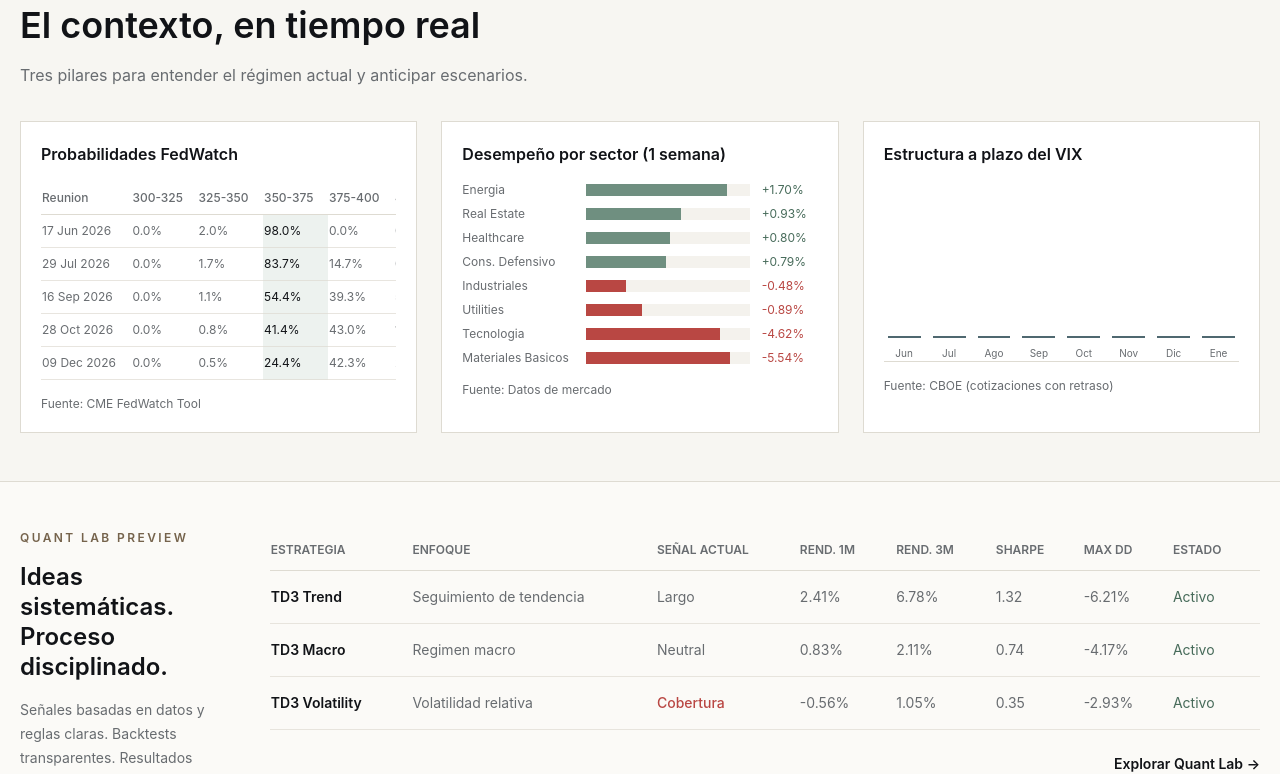
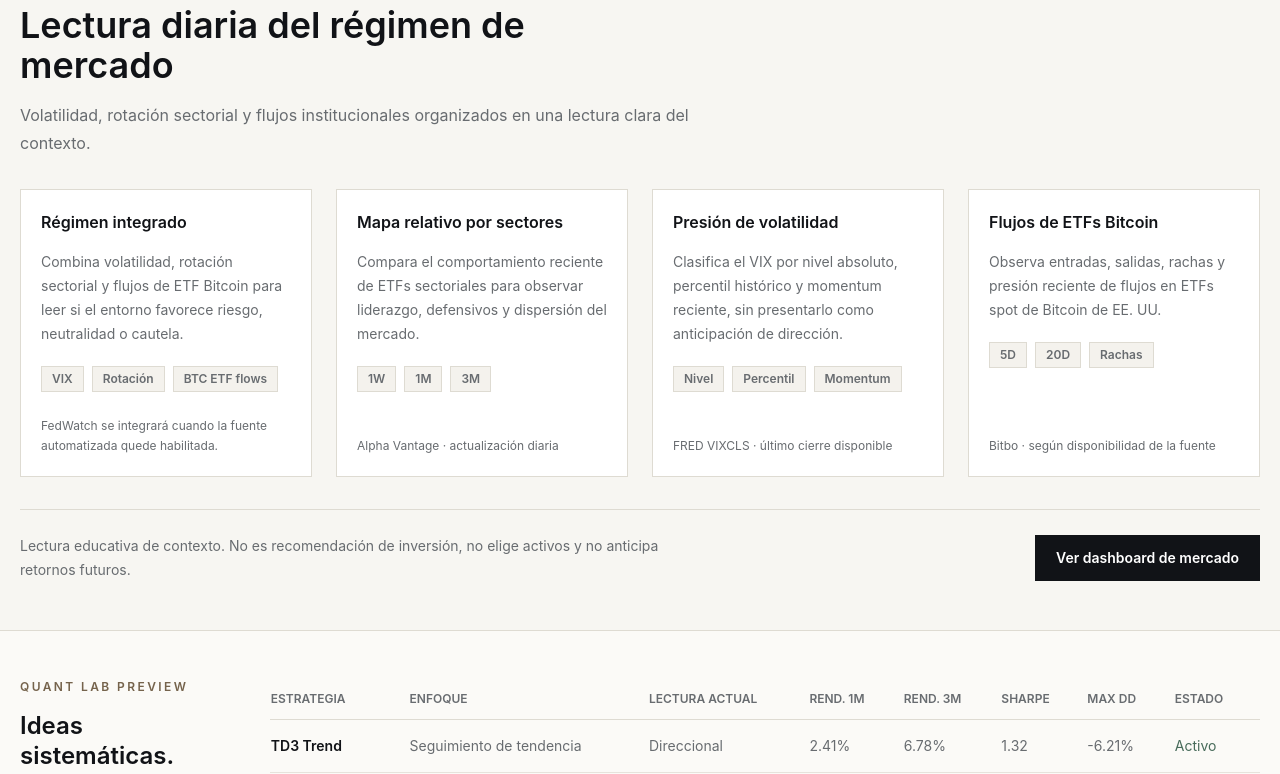
Before and after one commit to luiguiHerrera/Luiguiherrera-web, a Next.js app: page / in a window 1280 px wide. Shown: the part 1360-2134 px from the top of the page. Built offline with nearby package versions, Linux system fonts and the light colour scheme.

Commit message:
Update home previews and dashboard copy

```diff
--- a/app/page.tsx
+++ b/app/page.tsx
@@ -25,7 +25,7 @@ const tools = [
     title: "Quant / TD3 Lab",
     label: "03",
     href: "/quant-lab",
-    description: "Señales cuantitativas, backtests y análisis sistemático.",
+    description: "Lecturas cuantitativas, backtests y análisis sistemático.",
   },
   {
     title: "Protege tu dinero",
@@ -35,27 +35,36 @@ const tools = [
   },
 ];
 
-const fedRows = [
-  ["17 Jun 2026", "0.0%", "2.0%", "98.0%", "0.0%", "0.0%"],
-  ["29 Jul 2026", "0.0%", "1.7%", "83.7%", "14.7%", "0.0%"],
-  ["16 Sep 2026", "0.0%", "1.1%", "54.4%", "39.3%", "5.2%"],
-  ["28 Oct 2026", "0.0%", "0.8%", "41.4%", "43.0%", "13.5%"],
-  ["09 Dec 2026", "0.0%", "0.5%", "24.4%", "42.3%", "25.8%"],
+const dashboardPreviews = [
+  {
+    title: "Régimen integrado",
+    text: "Combina volatilidad, rotación sectorial y flujos de ETF Bitcoin para leer si el entorno favorece riesgo, neutralidad o cautela.",
+    tags: ["VIX", "Rotación", "BTC ETF flows"],
+    source: "FedWatch se integrará cuando la fuente automatizada quede habilitada.",
+  },
+  {
+    title: "Mapa relativo por sectores",
+    text: "Compara el comportamiento reciente de ETFs sectoriales para observar liderazgo, defensivos y dispersión del mercado.",
+    tags: ["1W", "1M", "3M"],
+    source: "Alpha Vantage · actualización diaria",
+  },
+  {
+    title: "Presión de volatilidad",
+    text: "Clasifica el VIX por nivel absoluto, percentil histórico y momentum reciente, sin presentarlo como anticipación de dirección.",
+    tags: ["Nivel", "Percentil", "Momentum"],
+    source: "FRED VIXCLS · último cierre disponible",
+  },
+  {
+    title: "Flujos de ETFs Bitcoin",
+    text: "Observa entradas, salidas, rachas y presión reciente de flujos en ETFs spot de Bitcoin de EE. UU.",
+    tags: ["5D", "20D", "Rachas"],
+    source: "Bitbo · según disponibilidad de la fuente",
+  },
 ];
 
-const sectors = [
-  ["Energia", "+1.70%", 86, "pos"],
-  ["Real Estate", "+0.93%", 58, "pos"],
-  ["Healthcare", "+0.80%", 51, "pos"],
-  ["Cons. Defensivo", "+0.79%", 49, "pos"],
-  ["Industriales", "-0.48%", 24, "neg"],
-  ["Utilities", "-0.89%", 34, "neg"],
-  ["Tecnologia", "-4.62%", 82, "neg"],
-  ["Materiales Basicos", "-5.54%", 88, "neg"],
-];
 
 const quantRows = [
-  ["TD3 Trend", "Seguimiento de tendencia", "Largo", "2.41%", "6.78%", "1.32", "-6.21%", "Activo"],
+  ["TD3 Trend", "Seguimiento de tendencia", "Direccional", "2.41%", "6.78%", "1.32", "-6.21%", "Activo"],
   ["TD3 Macro", "Regimen macro", "Neutral", "0.83%", "2.11%", "0.74", "-4.17%", "Activo"],
   ["TD3 Volatility", "Volatilidad relativa", "Cobertura", "-0.56%", "1.05%", "0.35", "-2.93%", "Activo"],
 ];
@@ -122,59 +131,33 @@ export default function Home() {
       <section className="border-b border-line bg-[#f7f6f2]">
         <div className="mx-auto max-w-7xl px-5 py-12">
           <p className="text-xs font-semibold uppercase tracking-[0.2em] text-brass">Market Regime Dashboard</p>
-          <h2 className="mt-4 max-w-xl text-3xl font-semibold leading-tight text-ink md:text-4xl">El contexto, en tiempo real</h2>
-          <p className="mt-4 max-w-xl leading-7 text-muted">Tres pilares para entender el régimen actual y anticipar escenarios.</p>
+          <h2 className="mt-4 max-w-xl text-3xl font-semibold leading-tight text-ink md:text-4xl">Lectura diaria del régimen de mercado</h2>
+          <p className="mt-4 max-w-2xl leading-7 text-muted">Volatilidad, rotación sectorial y flujos institucionales organizados en una lectura clara del contexto.</p>
 
-          <div className="mt-8 grid gap-6 lg:grid-cols-3">
-            <div className="min-w-0 border border-line bg-panel p-5">
-              <h3 className="font-semibold text-ink">Probabilidades FedWatch</h3>
-              <div className="mt-4 min-w-0 overflow-x-auto">
-                <table className="w-full min-w-[420px] text-left text-xs">
-                  <thead className="text-muted">
-                    <tr className="border-b border-line">
-                      {["Reunion", "300-325", "325-350", "350-375", "375-400", "400-425"].map((h) => <th key={h} className="py-2 pr-3 font-medium">{h}</th>)}
-                    </tr>
-                  </thead>
-                  <tbody>
-                    {fedRows.map((row) => (
-                      <tr key={row[0]} className="border-b border-line/70">
-                        {row.map((cell, index) => <td key={`${row[0]}-${index}`} className={`py-2 pr-3 ${index === 3 ? "bg-[#edf2ef] text-ink" : "text-muted"}`}>{cell}</td>)}
-                      </tr>
-                    ))}
-                  </tbody>
-                </table>
+          <div className="mt-8 grid gap-6 md:grid-cols-2 xl:grid-cols-4">
+            {dashboardPreviews.map((preview) => (
+              <div key={preview.title} className="flex min-h-[260px] flex-col border border-line bg-panel p-5">
+                <h3 className="font-semibold text-ink">{preview.title}</h3>
+                <p className="mt-4 text-sm leading-6 text-muted">{preview.text}</p>
+                <div className="mt-5 flex flex-wrap gap-2">
+                  {preview.tags.map((tag) => (
+                    <span key={tag} className="border border-line bg-panelSoft px-2.5 py-1 text-xs font-semibold text-muted">
+                      {tag}
+                    </span>
+                  ))}
+                </div>
+                <p className="mt-auto pt-6 text-xs leading-5 text-muted">{preview.source}</p>
               </div>
-              <p className="mt-4 text-xs text-muted">Fuente: CME FedWatch Tool</p>
-            </div>
+            ))}
+          </div>
 
-            <div className="min-w-0 border border-line bg-panel p-5">
-              <h3 className="font-semibold text-ink">Desempeño por sector (1 semana)</h3>
-              <div className="mt-4 space-y-2">
-                {sectors.map(([name, value, width, tone]) => (
-                  <div key={name} className="grid grid-cols-[7rem_1fr_3.5rem] items-center gap-3 text-xs">
-                    <span className="text-muted">{name}</span>
-                    <span className="h-3 bg-panelSoft">
-                      <span className={`block h-3 ${tone === "pos" ? "bg-sage" : "bg-danger"}`} style={{ width: `${width}%` }} />
-                    </span>
-                    <span className={tone === "pos" ? "text-[#476b5a]" : "text-danger"}>{value}</span>
-                  </div>
-                ))}
-              </div>
-              <p className="mt-4 text-xs text-muted">Fuente: Datos de mercado</p>
-            </div>
-
-            <div className="min-w-0 border border-line bg-panel p-5">
-              <h3 className="font-semibold text-ink">Estructura a plazo del VIX</h3>
-              <div className="mt-5 flex h-44 items-end gap-3 border-b border-line px-1">
-                {[42, 58, 67, 76, 82, 81, 78, 84].map((height, index) => (
-                  <div key={`${height}-${index}`} className="flex flex-1 flex-col items-center gap-2">
-                    <span className="w-full border-t-2 border-petrol" style={{ height: `${height}%` }} />
-                    <span className="text-[10px] text-muted">{["Jun", "Jul", "Ago", "Sep", "Oct", "Nov", "Dic", "Ene"][index]}</span>
-                  </div>
-                ))}
-              </div>
-              <p className="mt-4 text-xs text-muted">Fuente: CBOE (cotizaciones con retraso)</p>
-            </div>
+          <div className="mt-8 flex flex-col gap-4 border-t border-line pt-6 md:flex-row md:items-center md:justify-between">
+            <p className="max-w-2xl text-sm leading-6 text-muted">
+              Lectura educativa de contexto. No es recomendación de inversión, no elige activos y no anticipa retornos futuros.
+            </p>
+            <Link href="/dashboard" className="w-fit border border-ink bg-ink px-5 py-3 text-sm font-semibold text-white transition hover:bg-panel hover:text-ink">
+              Ver dashboard de mercado
+            </Link>
           </div>
         </div>
       </section>
@@ -184,13 +167,13 @@ export default function Home() {
           <div>
             <p className="text-xs font-semibold uppercase tracking-[0.2em] text-brass">Quant Lab Preview</p>
             <h2 className="mt-4 text-2xl font-semibold leading-tight text-ink">Ideas sistemáticas. Proceso disciplinado.</h2>
-            <p className="mt-4 text-sm leading-6 text-muted">Señales basadas en datos y reglas claras. Backtests transparentes. Resultados medibles.</p>
+            <p className="mt-4 text-sm leading-6 text-muted">Lecturas basadas en datos y reglas claras. Backtests transparentes. Resultados medibles.</p>
           </div>
           <div className="min-w-0 overflow-x-auto">
             <table className="w-full min-w-[820px] border-collapse text-left text-sm">
               <thead className="text-xs uppercase text-muted">
                 <tr className="border-b border-line">
-                  {["Estrategia", "Enfoque", "Señal actual", "Rend. 1M", "Rend. 3M", "Sharpe", "Max DD", "Estado"].map((h) => <th key={h} className="py-3 pr-5 font-semibold">{h}</th>)}
+                  {["Estrategia", "Enfoque", "Lectura actual", "Rend. 1M", "Rend. 3M", "Sharpe", "Max DD", "Estado"].map((h) => <th key={h} className="py-3 pr-5 font-semibold">{h}</th>)}
                 </tr>
               </thead>
               <tbody>
--- a/components/dashboard/FedWatchModule.tsx
+++ b/components/dashboard/FedWatchModule.tsx
@@ -36,7 +36,7 @@ export function FedWatchModule({ data }: FedWatchModuleProps) {
           <p className="text-xs font-semibold uppercase tracking-[0.2em] text-brass">FedWatch / tasas</p>
           <h2 className="mt-2 text-2xl font-semibold text-ink">Expectativas de política monetaria</h2>
           <p className="mt-3 text-sm leading-6 text-muted">
-            FedWatch resume probabilidades implícitas en futuros de Fed Funds para próximas reuniones de la Reserva Federal. Es una lectura de expectativas de política monetaria, no una predicción propia ni una recomendación de inversión.
+            FedWatch resume probabilidades implícitas en futuros de Fed Funds para próximas reuniones de la Reserva Federal. Es una lectura de expectativas de política monetaria, no una anticipación propia ni una recomendación de inversión.
           </p>
 
           <div className="mt-6 border border-line bg-panelSoft p-5">
--- a/components/dashboard/QuantRiskPanel.tsx
+++ b/components/dashboard/QuantRiskPanel.tsx
@@ -39,7 +39,7 @@ export function QuantRiskPanel({ data }: QuantRiskPanelProps) {
           <p className="text-xs font-semibold uppercase tracking-[0.2em] text-brass">Radar cuantitativo de riesgo</p>
           <h2 className="mt-2 text-2xl font-semibold text-ink">Condiciones estadísticas</h2>
           <p className="mt-3 text-sm leading-6 text-muted">
-            Estos modelos no predicen el mercado. Estiman condiciones estadísticas de riesgo bajo supuestos históricos.
+            Estos modelos estiman condiciones estadísticas de riesgo bajo supuestos históricos; no anticipan por sí solos el comportamiento del mercado.
           </p>
           <p className="mt-4 text-sm leading-6 text-muted">{data.fragilityInterpretation}</p>
         </div>
```
Also changed, not shown: app/dashboard/page.tsx (+22 -8 lines), components/dashboard/BtcEtfFlowsModule.tsx (+13 -2 lines).
